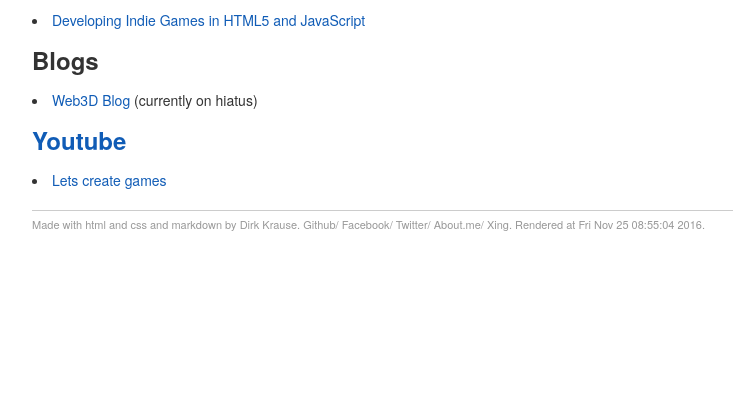
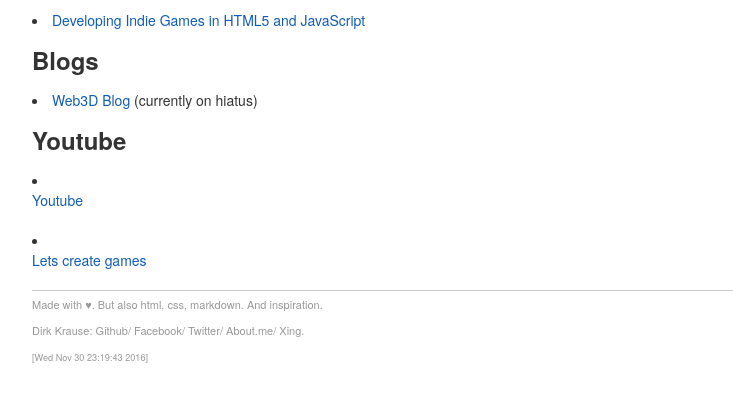
Before and after one commit to dirkk0/microCMS, a plain HTML site: page output/pub.html in a window 1280 px wide. Shown: the part 86-488 px from the top of the page, without its empty margins (128-861 px from the left). Drawn offline with Linux system fonts and the light colour scheme.

Commit message:
minor changes

```diff
--- a/output/pub.html
+++ b/output/pub.html
@@ -135,10 +135,11 @@ tfoot { font-style: italic; }
 <li><a href="https://web3dblog.wordpress.com/">Web3D Blog</a> (currently on hiatus)</li>
 </ul>
 
-<h2><a href="https://www.youtube.com/user/dirkk0">Youtube</a></h2>
+<h2>Youtube</h2>
 
 <ul>
-<li><a href="https://www.youtube.com/playlist?list=PLstPEBGxpDHrmDWHMxskv-NuYbKr8Q6eU">Lets create games</a></li>
+<li><p><a href="https://www.youtube.com/user/dirkk0">Youtube</a></p></li>
+<li><p><a href="https://www.youtube.com/playlist?list=PLstPEBGxpDHrmDWHMxskv-NuYbKr8Q6eU">Lets create games</a></p></li>
 </ul>
 
 <!---
@@ -152,20 +153,23 @@ tfoot { font-style: italic; }
  - [Web de Cologne](https://www.ihk-koeln.de/Virtual_und_Augmented_Reality__02_06_2016_.AxCMS)
  --->
 <footer>
-    Made with
-    <a href="https://hacks.mozilla.org/2016/08/a-few-html-tips/">html</a>
-    <a href="http://motherfuckingwebsite.com">and</a>
-    <a href="http://minimalcss.com">css</a>
-    and
-    <a href="https://github.com/trentm/python-markdown2">markdown</a>
-    by
-    <a href="mailto:info@curious-electric.com">Dirk Krause</a>.
+    Made with &hearts;. But also
+    <a href="https://hacks.mozilla.org/2016/08/a-few-html-tips/">html</a>,
+    <a href="http://minimalcss.com">css</a>,
+    <a href="https://github.com/trentm/python-markdown2">markdown</a>.
+    And
+    <a href="http://motherfuckingwebsite.com">inspiration</a>.
+    <br />
+
+    <a href="mailto:info@curious-electric.com">Dirk Krause:</a>
 
     <a href="https://github.com/dirkk">Github</a>/
     <a href="https://www.facebook.com/dirk.krause">Facebook</a>/
     <a href="https://twitter.com/dirkk">Twitter</a>/
     <a href="https://about.me/dirk.krause">About.me</a>/
-    <a href="https://www.xing.com/profile/Dirk_Krause5">Xing</a>. Rendered at Fri Nov 25 08:55:04 2016.
+    <a href="https://www.xing.com/profile/Dirk_Krause5">Xing</a>.<br />
+
+    <small>[Wed Nov 30 23:19:43 2016]</small>
 </footer>
 
 <!-- yes, I know. -->
```
Also changed, not shown: output/experiments.html (+13 -10 lines), output/index.html (+12 -9 lines), output/job.html (+13 -10 lines), output/misc.html (+12 -9 lines), output/music.html (+12 -9 lines), output/music_archive.html (+12 -9 lines), output/talks.html (+12 -9 lines).
